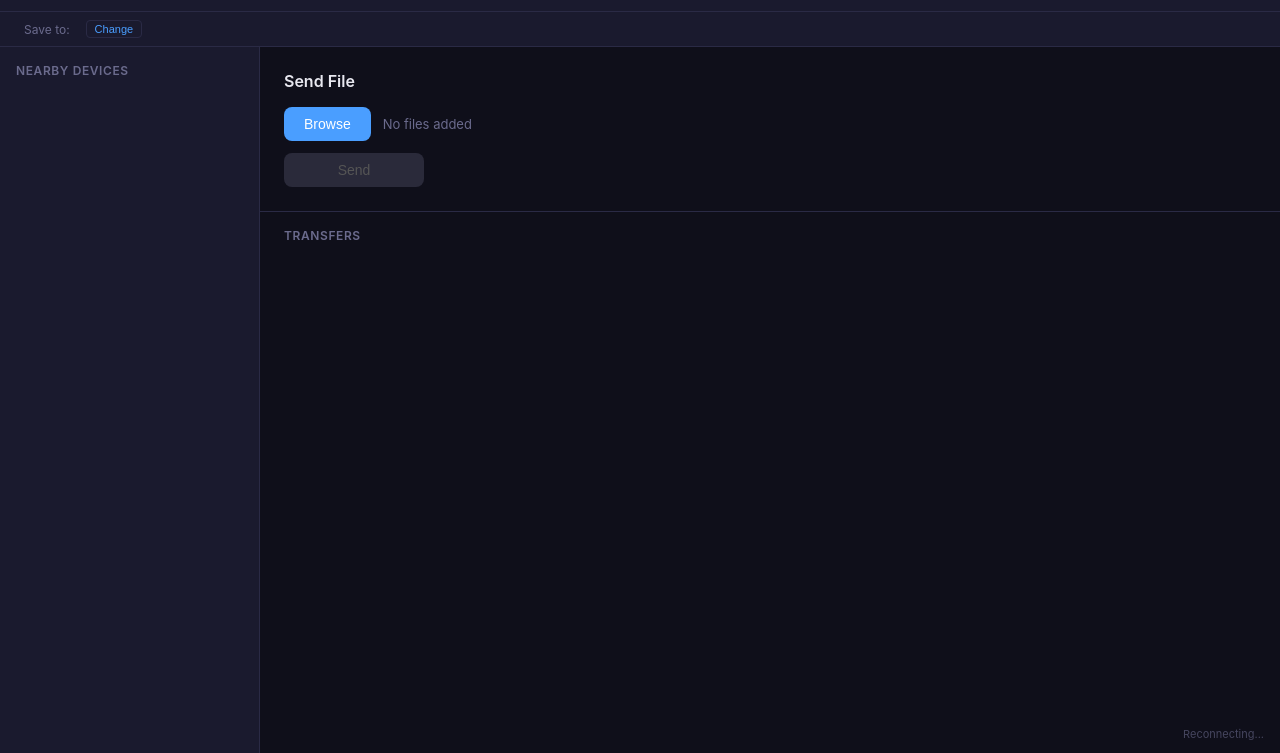
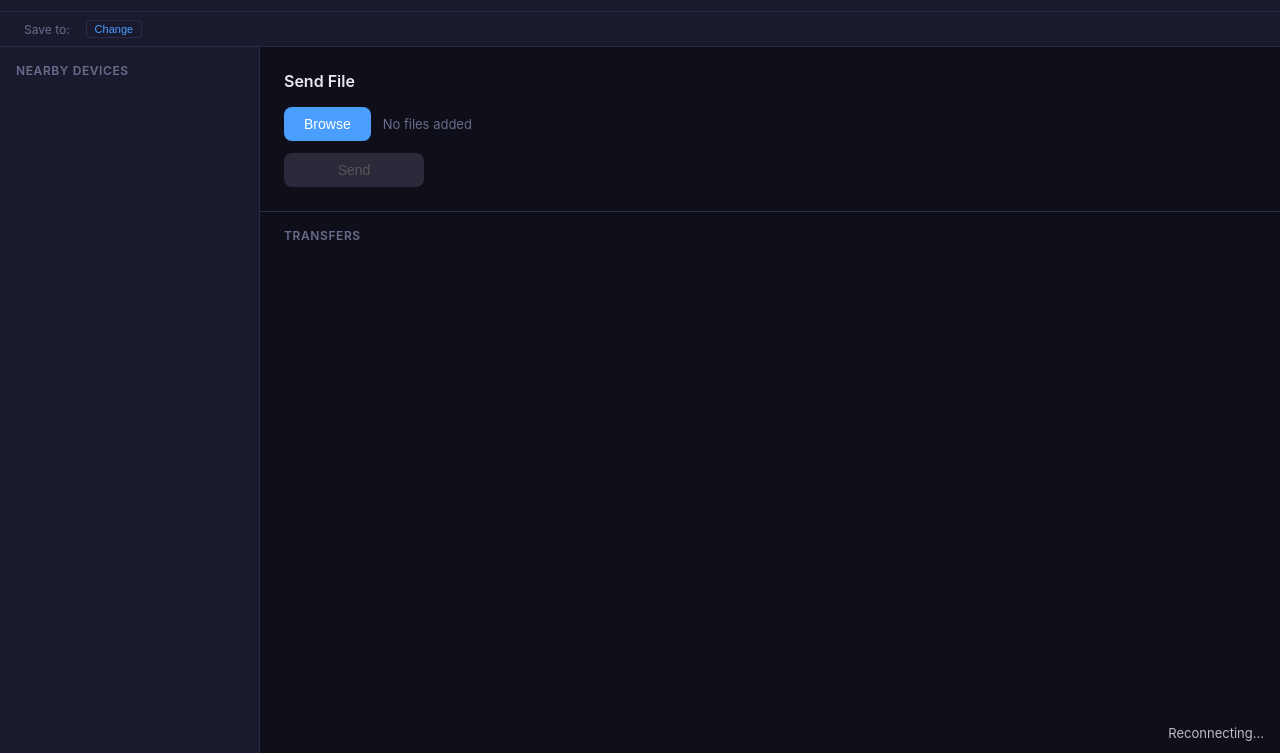
Before and after one commit to rbalajisankaran-bot/LocalFileTransfer, a website: page public/index.html in a window 1280 px wide. Shown: the part 47-800 px from the top of the page. Drawn offline with Linux system fonts and the light colour scheme; no server answers.

Commit message:
increased the size and color of the conn-status

```diff
--- a/public/index.html
+++ b/public/index.html
@@ -279,7 +279,7 @@
     /* ── Connection status ── */
     .conn-status {
       position: fixed; bottom: 12px; right: 16px;
-      font-size: 11px; color: var(--text-dim); opacity: 0.6;
+      font-size: 13px; color: var(--text); opacity: 0.8;
     }
   </style>
 </head>
```
